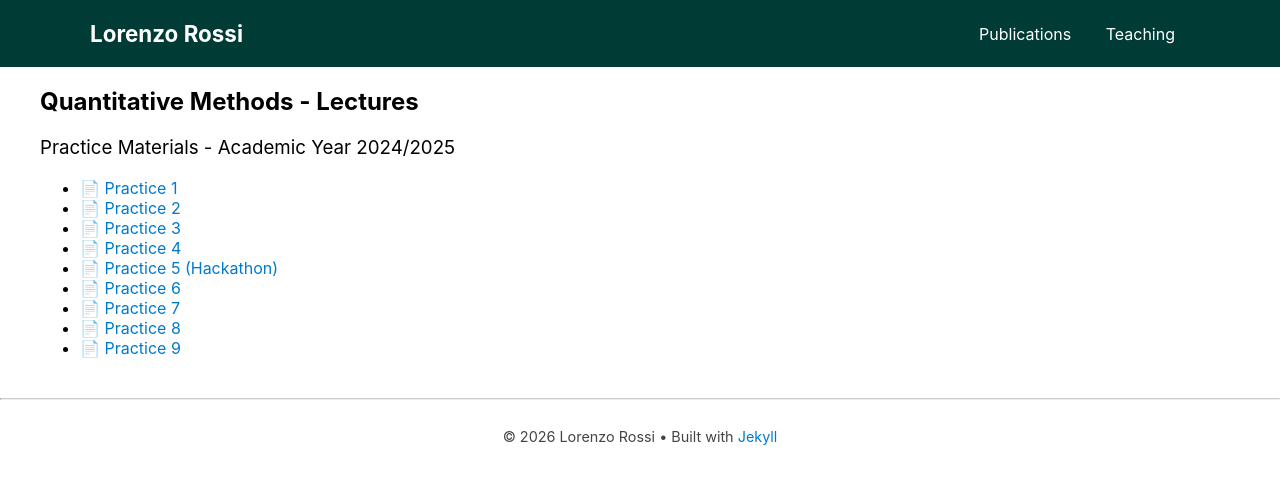
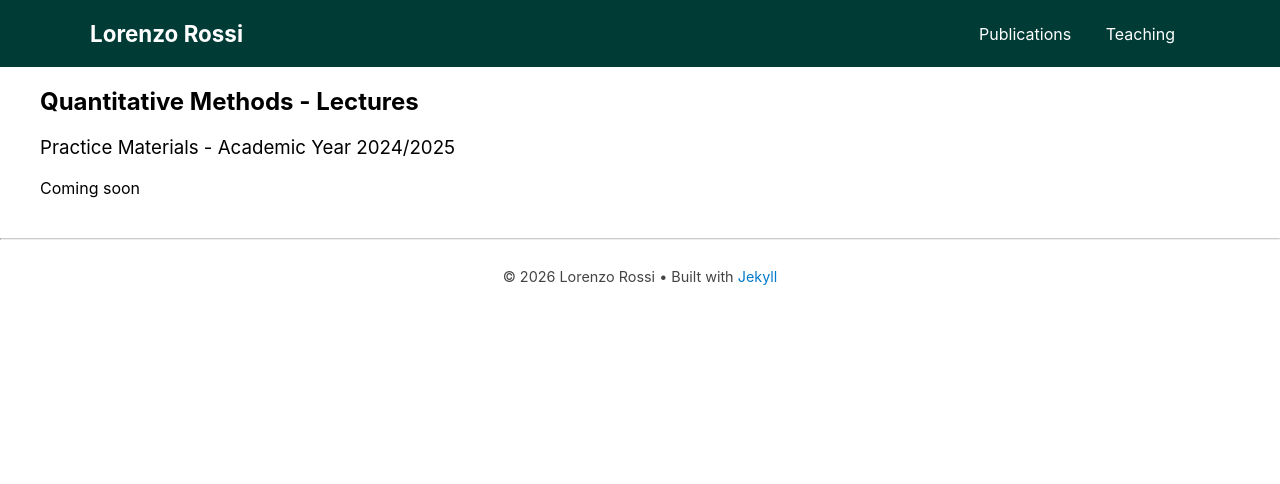
Before and after one commit to lorenzrossi/lorenzrossi.github.io, a Jekyll site: the page built from teaching/quantitative-methods/lectures_qm.md, in a window 1280 px wide. Shown: the top 484 px of the page. Built offline with Jekyll 4.4.1, drawn with Linux system fonts in a browser that asks for light colours.

Commit message:
Update teaching practice materials status.
Replace the downloadable practice list with a "Coming soon" placeholder while materials are being prepared.

Made-with: Cursor

```diff
--- a/teaching/quantitative-methods/lectures_qm.md
+++ b/teaching/quantitative-methods/lectures_qm.md
@@ -7,14 +7,4 @@ permalink: /teaching/quantitative-methods/lectures_qm/
 <h2 style="margin-left: 40px;">Quantitative Methods - Lectures</h2>
 
 <h3 style="margin-left: 40px; font-weight: normal;">Practice Materials - Academic Year 2024/2025</h3>
-<ul style="margin-left: 40px;">
-  <li><a href="/teaching/quantitative-methods/Practice1.Rmd" download>📄 Practice 1</a></li>
-  <li><a href="/teaching/quantitative-methods/Practice2.Rmd" download>📄 Practice 2</a></li>
-  <li><a href="/teaching/quantitative-methods/Practice3.Rmd" download>📄 Practice 3</a></li>
-  <li><a href="/teaching/quantitative-methods/Practice4.Rmd" download>📄 Practice 4</a></li>
-  <li><a href="/teaching/quantitative-methods/Practice5_Hackathon_Student_Final.Rmd" download>📄 Practice 5 (Hackathon)</a></li>
-  <li><a href="/teaching/quantitative-methods/Practice6.Rmd" download>📄 Practice 6</a></li>
-  <li><a href="/teaching/quantitative-methods/Practice7.Rmd" download>📄 Practice 7</a></li>
-  <li><a href="/teaching/quantitative-methods/Practice8.Rmd" download>📄 Practice 8</a></li>
-  <li><a href="/teaching/quantitative-methods/Practice9.Rmd" download>📄 Practice 9</a></li>
-</ul>
+<p style="margin-left: 40px;">Coming soon</p>
```
